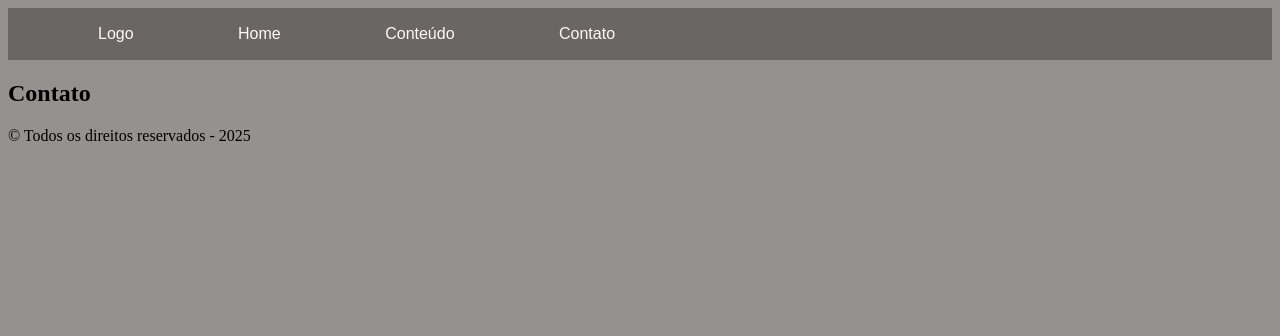
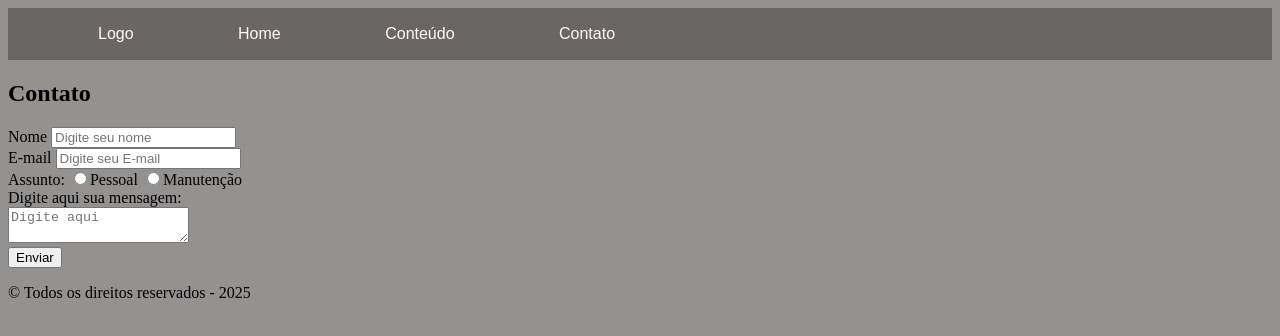
Before and after one commit to IGOLVISCK/trabalhosemestralHTML, a plain HTML site: page contato.html in a window 1280 px wide. Drawn offline with Linux system fonts and the light colour scheme.

Commit message:
crie a tabela de contato

```diff
--- a/contato.html
+++ b/contato.html
@@ -22,8 +22,44 @@
 
     <section>
         <div>
-            <h1> Contato </h1>
+            <h1 class="h1-contato"> Contato </h1>
         </div>
+    </section>
+
+    <section>
+        <form action=""method="post">
+            <div>
+                <label>Nome</label>
+                <input type="text"
+                       placeholder="Digite seu nome"
+                       maxlenght="50"
+                       name="txNome"/>
+            </div>
+
+            <div>
+                <label>E-mail</label>
+                <input type="email"
+                       placeholder="Digite seu E-mail"
+                       maxlength="50"
+                       name="txEmail"/>
+            </div>
+
+            <div>
+                <label>Assunto:</label>
+                <input type="radio" name="txAssunto"/>Pessoal
+                <input type="radio" name="txAssunto"/>Manutenção
+            </div>
+
+            <div>
+                <label>Digite aqui sua mensagem:</label>
+                <br><textarea placeholder="Digite aqui"></textarea>
+            </div>
+
+            <div>
+                <input type="submit"
+                       value="Enviar"/>
+            </div>
+
     </section>
 
     <footer>
```
